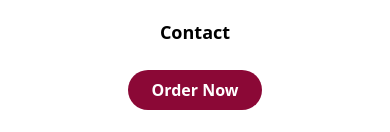
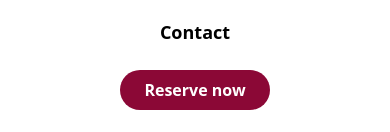
Before and after one commit to Ninja-CMR/Osan-, a Vue app: page / in a window 390 px wide. Both pictures are taken after a click on the button 362 px from the left and 52 px from the top of the page. Shown: the part 370-502 px from the top of the page. Built offline with nearby package versions, Linux system fonts and the light colour scheme.

Commit message:
ajustement des redirections du site sur le header et sur le hero section

```diff
--- a/src/components/Header.vue
+++ b/src/components/Header.vue
@@ -12,12 +12,12 @@ const { isOpen, toggleMenu, closeMenu } = useMenu();
       <nav class="hidden md:flex flex-row justify-around gap-5 bg-white p-3 font-bold">
         <a href="#home"  class="text-lg font-semibold">Home</a>
         <a href="#menu"  class="text-lg font-semibold">Menu</a>
-        <a href="#lounge"  class="text-lg font-semibold">Lounge</a>
+        <a href="#gallery"  class="text-lg font-semibold">Lounge</a>
         <a href="#reservation"  class="text-lg font-semibold">Reservation</a>
         <a href="#gallery"  class="text-lg font-semibold">Gallery</a>
-        <a href="#contact"  class="text-lg font-semibold">Contact</a>
+        <a href="#reservation"  class="text-lg font-semibold">Contact</a>
       </nav>
-      <button class="hidden md:block bg-rose-900 px-6 py-2 text-white rounded-full font-bold cursor-pointer">Reserve now</button>
+      <a href="#reservation" class="hidden md:block bg-rose-900 px-6 py-2 text-white rounded-full font-bold cursor-pointer">Reserve now</a>
 
       <button
           @click="toggleMenu"
@@ -35,14 +35,14 @@ const { isOpen, toggleMenu, closeMenu } = useMenu();
       >
         <a href="#home" @click="closeMenu" class="text-lg font-semibold">Home</a>
         <a href="#menu" @click="closeMenu" class="text-lg font-semibold">Menu</a>
-        <a href="#lounge" @click="closeMenu" class="text-lg font-semibold">Lounge</a>
+        <a href="#gallery" @click="closeMenu" class="text-lg font-semibold">Lounge</a>
         <a href="#reservation" @click="closeMenu" class="text-lg font-semibold">Reservation</a>
         <a href="#gallery" @click="closeMenu" class="text-lg font-semibold">Gallery</a>
-        <a href="#contact" @click="closeMenu" class="text-lg font-semibold">Contact</a>
+        <a href="#reservation" @click="closeMenu" class="text-lg font-semibold">Contact</a>
 
-        <button class="bg-rose-900 px-6 py-2 text-white rounded-full font-bold">
-          Order Now
-        </button>
+        <a href="#reservation" class="bg-rose-900 px-6 py-2 text-white rounded-full font-bold">
+          Reserve now
+        </a>
       </div>
     </transition>
   </header>
--- a/src/components/menuTab.vue
+++ b/src/components/menuTab.vue
@@ -8,7 +8,7 @@ const categories = ref(menuCategories);
 
 <template>
 
-  <div class ="flex flex-col items-center mt-[30px] py-2 gap-2
+  <div id="menu" class ="flex flex-col items-center mt-[30px] py-2 gap-2
               px-5 md:px-24 lg:px-48">
     <h1 class="text-4xl md:text-5xl text-center mt-[80px] font-extrabold text-rose-900 pb-1">
       Our menu
--- a/src/view/Gallery.vue
+++ b/src/view/Gallery.vue
@@ -10,7 +10,7 @@ import imageExperienceDishes from '../assets/Gallery/imageExperienceDishes.jpg'
 <template>
   <div class="space-y-20 py-10 px-6">
 
-    <section class="text-center">
+    <section id="gallery" class="text-center">
       <div class="flex flex-col items-center mt-[70px] py-2 gap-2
               px-5 md:px-24 lg:px-48 mb-10">
         <h1 class="text-4xl md:text-5xl text-center font-extrabold text-rose-900 pb-1">
--- a/src/view/Hero.vue
+++ b/src/view/Hero.vue
@@ -21,13 +21,13 @@
       </p>
       <div class="flex flex-col  sm:flex-row gap-4 sm:gap-6">
         <a
-            href="#find-us"
+            href="#reservation"
             class="flex items-center justify-center gap-2 bg-rose-900 hover:bg-rose-800 px-6 py-3 rounded-3xl text-lg font-semibold transition-all duration-300"
         >
           Reserve your table
         </a>
         <a
-            href="#full-menu"
+            href="#menu"
             class="flex items-center gap-2 justify-center  text-rose-900 bg-white  px-6 py-4 rounded-3xl text-lg font-semibold transition-all duration-300"
         >
           <img src="../assets/hero%20picture/heroIcon.png" class="w-[32px]" />
--- a/src/view/ReservationSection.vue
+++ b/src/view/ReservationSection.vue
@@ -5,7 +5,7 @@ import {  MapPinIcon,PhoneIcon, EnvelopeIcon, ClockIcon } from '@heroicons/vue/2
 </script>
 
 <template>
-  <section class="py-16 px-6 bg-[#FFF1F1]">
+  <section id="reservation" class="py-16 px-6 bg-[#FFF1F1]">
     <div class="max-w-6xl mx-auto">
       <div class="text-center mb-12">
         <h1 class="text-4xl md:text-5xl text-center font-extrabold text-rose-900 pb-1">
```
